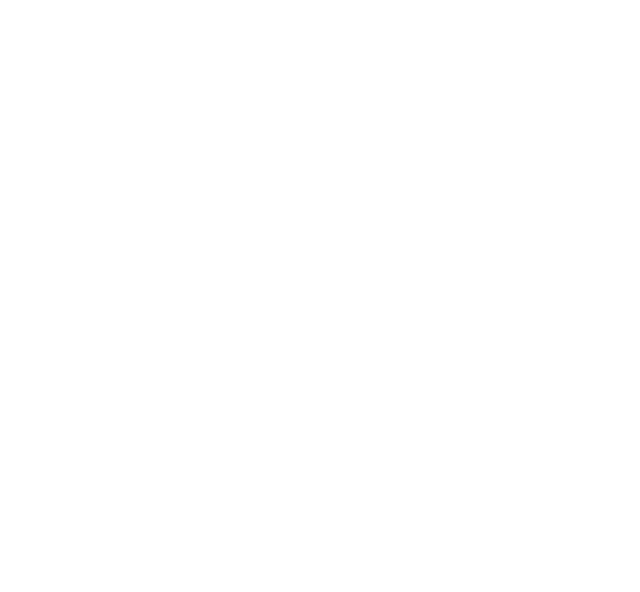
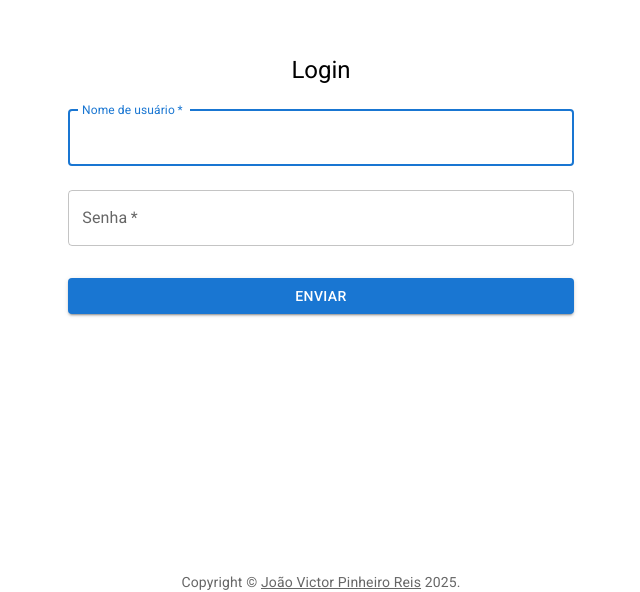
Before and after one commit to PinheiroReis/vite-react-ts-tailwindcss-materialui-template, a React (Vite) app: page /login in a window 1280 px wide. Before the commit this address had no page. Shown: the part 208-800 px from the top of the page, without its empty margins (319-959 px from the left). Built offline with nearby package versions, Linux system fonts and the light colour scheme; no server answers.

Commit message:
Add Login page

```diff
--- a/package.json
+++ b/package.json
@@ -14,7 +14,7 @@
         "check": "biome check .",
         "check:write": "biome check --write .",
         "fix": "npm run check:write",
-        "test": "npm run fix && npm run check && npm run build"
+        "test": "npm run fix && npm run build"
     },
     "dependencies": {
         "@emotion/react": "latest",
@@ -24,7 +24,7 @@
         "@tailwindcss/vite": "^4.1.17",
         "@tanstack/react-query": "^5.90.10",
         "axios": "^1.13.2",
-        "js-cookies": "^1.0.4",
+        "js-cookie": "^3.0.5",
         "react": "latest",
         "react-dom": "latest",
         "react-router": "^7.9.6",
--- a/src/App.tsx
+++ b/src/App.tsx
@@ -1,10 +1,16 @@
+import { QueryClient, QueryClientProvider } from '@tanstack/react-query'
+
 import { BrowserRouter } from 'react-router'
 import AppRoutes from '@/routes'
 
 export default function App() {
+    const queryClient = new QueryClient()
+
     return (
-        <BrowserRouter>
-            <AppRoutes />
-        </BrowserRouter>
+        <QueryClientProvider client={queryClient}>
+            <BrowserRouter>
+                <AppRoutes />
+            </BrowserRouter>
+        </QueryClientProvider>
     )
 }
--- a/src/hooks/auth/useLogin.ts
+++ b/src/hooks/auth/useLogin.ts
@@ -1,16 +1,21 @@
 import { useMutation } from '@tanstack/react-query'
 import type { AxiosResponse } from 'axios'
+import { useNavigate } from 'react-router'
 import type Credentials from '@/types/credentials'
 import type TokenPair from '@/types/tokenPair'
 import api from '@/utils/api'
 import { saveTokens } from '@/utils/auth'
 
 export default function useLogin() {
+    const navigate = useNavigate()
+
     return useMutation<AxiosResponse<TokenPair>, unknown, Credentials>({
         mutationFn: (data: Credentials) =>
             api.post<TokenPair>('/accounts/login/', data),
         onSuccess: (response) => {
             saveTokens(response.data)
+
+            navigate('/')
 
             console.log('Login realizado, cookies de autentificação salvos')
         },
--- a/src/layouts/DefaultLayout.tsx
+++ b/src/layouts/DefaultLayout.tsx
@@ -7,7 +7,16 @@
     return (
         <Container maxWidth="sm">
             <Outlet />
-            <Box sx={{ my: 4 }}>
+            <Box
+                sx={{
+                    position: 'fixed',
+                    bottom: 0,
+                    left: 0,
+                    width: '100%',
+                    textAlign: 'center',
+                    p: 0,
+                }}
+            >
                 <Copyright />
             </Box>
         </Container>
--- /dev/null
+++ b/src/pages/Login.tsx
@@ -0,0 +1,71 @@
+import Box from '@mui/material/Box'
+import Button from '@mui/material/Button'
+import TextField from '@mui/material/TextField'
+import Typography from '@mui/material/Typography'
+import useLogin from '@/hooks/auth/useLogin'
+import type Credentials from '@/types/credentials'
+
+export default function SignIn() {
+    const { mutate: login } = useLogin()
+    const handleSubmit = (event: React.FormEvent<HTMLFormElement>) => {
+        event.preventDefault()
+
+        const data = new FormData(event.currentTarget)
+        const credencials: Credentials = {
+            username: (data.get('username') as string) || '',
+            password: (data.get('password') as string) || '',
+        }
+        console.log(credencials)
+        login(credencials)
+    }
+
+    return (
+        <Box
+            sx={{
+                display: 'flex',
+                justifyContent: 'center', // justify horizontally
+                alignItems: 'center', // justify vertically
+                flexDirection: 'column',
+                height: '100vh',
+                // width: '100%',
+            }}
+        >
+            <Typography component="h1" variant="h5">
+                Login
+            </Typography>
+            <Box
+                component="form"
+                onSubmit={handleSubmit}
+                noValidate
+                sx={{ mt: 1 }}
+            >
+                <TextField
+                    margin="normal"
+                    required
+                    fullWidth
+                    label="Nome de usuário"
+                    id="username"
+                    name="username"
+                    autoFocus
+                />
+                <TextField
+                    margin="normal"
+                    required
+                    fullWidth
+                    label="Senha"
+                    id="password"
+                    name="password"
+                    type="password"
+                />
+                <Button
+                    type="submit"
+                    fullWidth
+                    variant="contained"
+                    sx={{ mt: 3, mb: 2 }}
+                >
+                    Enviar
+                </Button>
+            </Box>
+        </Box>
+    )
+}
--- a/src/routes.tsx
+++ b/src/routes.tsx
@@ -1,12 +1,14 @@
 import { Route, Routes } from 'react-router'
 import DefaultLayout from '@/layouts/DefaultLayout'
 import Home from '@/pages/Home'
+import SignIn from '@/pages/Login'
 
 export default function AppRoutes() {
     return (
         <Routes>
             <Route element={<DefaultLayout />}>
                 <Route path="/" element={<Home />} />
+                <Route path="/login" element={<SignIn />} />
             </Route>
         </Routes>
     )
--- a/src/utils/api.ts
+++ b/src/utils/api.ts
@@ -1,14 +1,10 @@
 import axios from 'axios'
 
 const api = axios.create({
-    baseURL:
-        import.meta.env.VITE_PRIVATE_API_URL ??
-        import.meta.env.VITE_PUBLIC_API_URL ??
-        import.meta.env.VITE_API_URL,
+    baseURL: import.meta.env.VITE_API_URL,
     headers: {
         'Content-Type': 'application/json',
     },
-    withCredentials: true,
 })
 
 export default api
```
Also changed, not shown: 2 other files (tests, documents, lock files or other folders).
